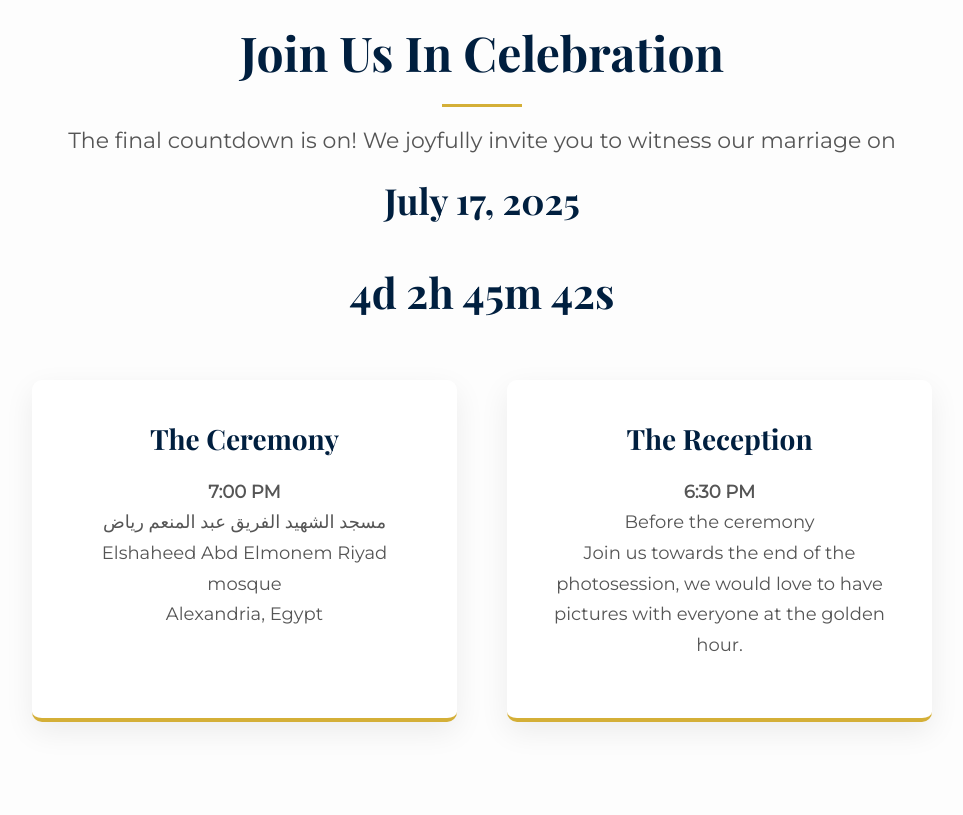
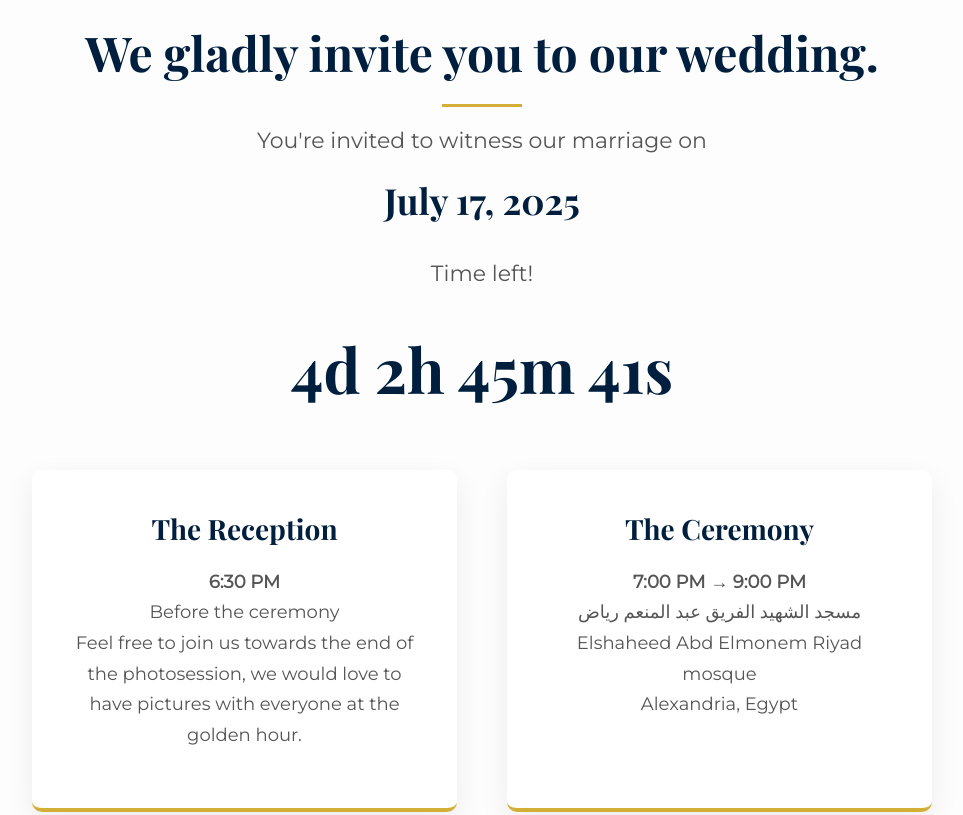
Before and after one commit to M-EZZ/The-Wedding, a plain HTML site: page index.html in a window 1280 px wide. Shown: the part 920-1735 px from the top of the page, without its empty margins (158-1121 px from the left). Drawn offline with nearby package versions, Linux system fonts and the light colour scheme.

Commit message:
gemini doing amazing

```diff
--- a/index.html
+++ b/index.html
@@ -123,8 +123,9 @@
     margin: 20px auto 0;
   }
   #countdown {
-    font-size: 42px;
+    font-size: 62px;
     font-weight: 700;
+    font-family: 'ui-serif';
     color: var(--primary-color);
     margin-top: 40px;
     margin-bottom: 40px;
@@ -233,26 +234,28 @@
         Your browser does not support the video tag.
     </video>
     <div class="hero-content">
-      <p>We're Getting Married</p>
+      <p>Here's to never endings and forever beings...</p>
       <h1><span>Mohamed</span> <span>&</span> <span>Nesma</span></h1>
     </div>
   </div>
 
   <div class="section" id="details">
-    <h2 class="section-title" data-aos="fade-up">Join Us In Celebration</h2>
-    <p data-aos="fade-up" data-aos-delay="100" style="font-size: 22px; margin-top: 20px; color: var(--secondary-text);">The final countdown is on! We joyfully invite you to witness our marriage on</p>
+    <h2 class="section-title" data-aos="fade-up">We gladly invite you to our wedding.</h2>
+    <p data-aos="fade-up" data-aos-delay="100" style="font-size: 22px; margin-top: 20px; color: var(--secondary-text);">You're invited to witness our marriage on</p>
     <p data-aos="fade-up" data-aos-delay="200" style="font-family: 'Playfair Display', serif; font-size: 36px; color: var(--primary-color); margin-top: 10px;"><strong>July 17, 2025</strong></p>
+
+    <p data-aos="fade-up" data-aos-delay="100" style="font-size: 22px; margin-top: 20px; color: var(--secondary-text);">Time left!</p>
 
     <div id="countdown" data-aos="zoom-in" data-aos-delay="300"></div>
 
     <div class="details-grid">
+        <div data-aos="fade-left" data-aos-delay="400">
+            <h3>The Reception</h3>
+            <p><strong>6:30 PM</strong><br>Before the ceremony<br>Feel free to join us towards the end of the photosession, we would love to have pictures with everyone at the golden hour.</p>
+        </div>
         <div data-aos="fade-right" data-aos-delay="400">
             <h3>The Ceremony</h3>
-            <p><strong>7:00 PM</strong><br>مسجد الشهيد الفريق عبد المنعم رياض<br>Elshaheed Abd Elmonem Riyad mosque <br>Alexandria, Egypt</p>
-        </div>
-        <div data-aos="fade-left" data-aos-delay="400">
-            <h3>The Reception</h3>
-            <p><strong>6:30 PM</strong><br>Before the ceremony<br>Join us towards the end of the photosession, we would love to have pictures with everyone at the golden hour.</p>
+            <p><strong>7:00 PM → 9:00 PM</strong><br>مسجد الشهيد الفريق عبد المنعم رياض<br>Elshaheed Abd Elmonem Riyad mosque <br>Alexandria, Egypt</p>
         </div>
     </div>
   </div>
```
